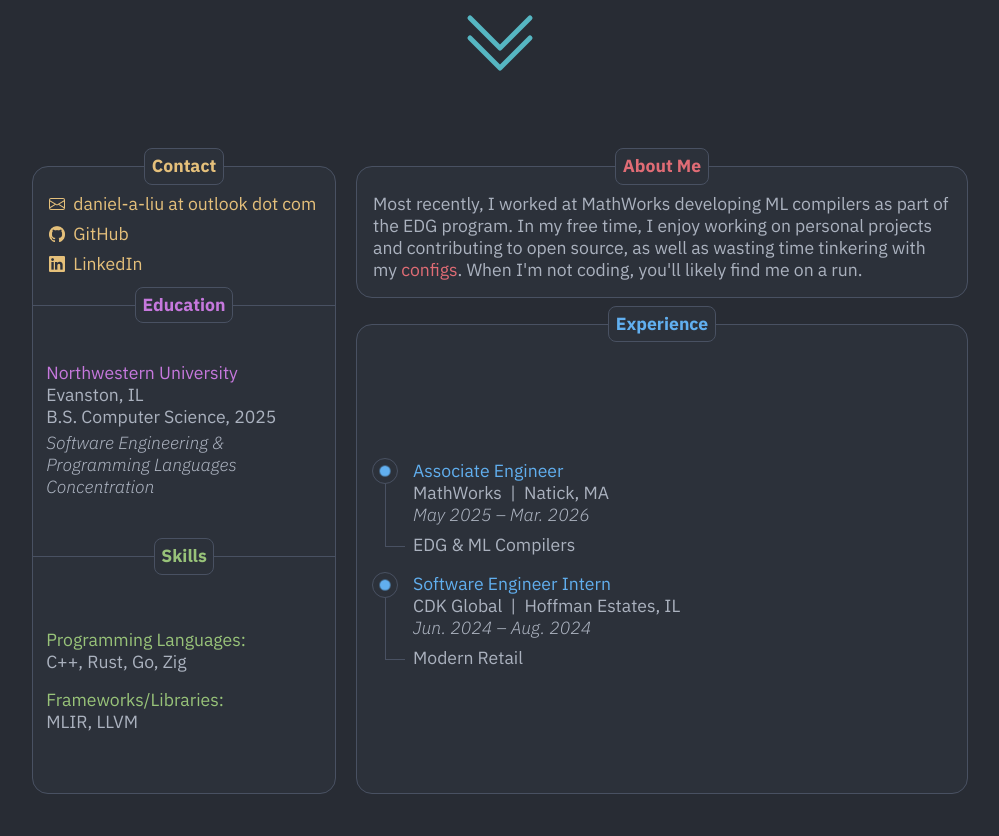
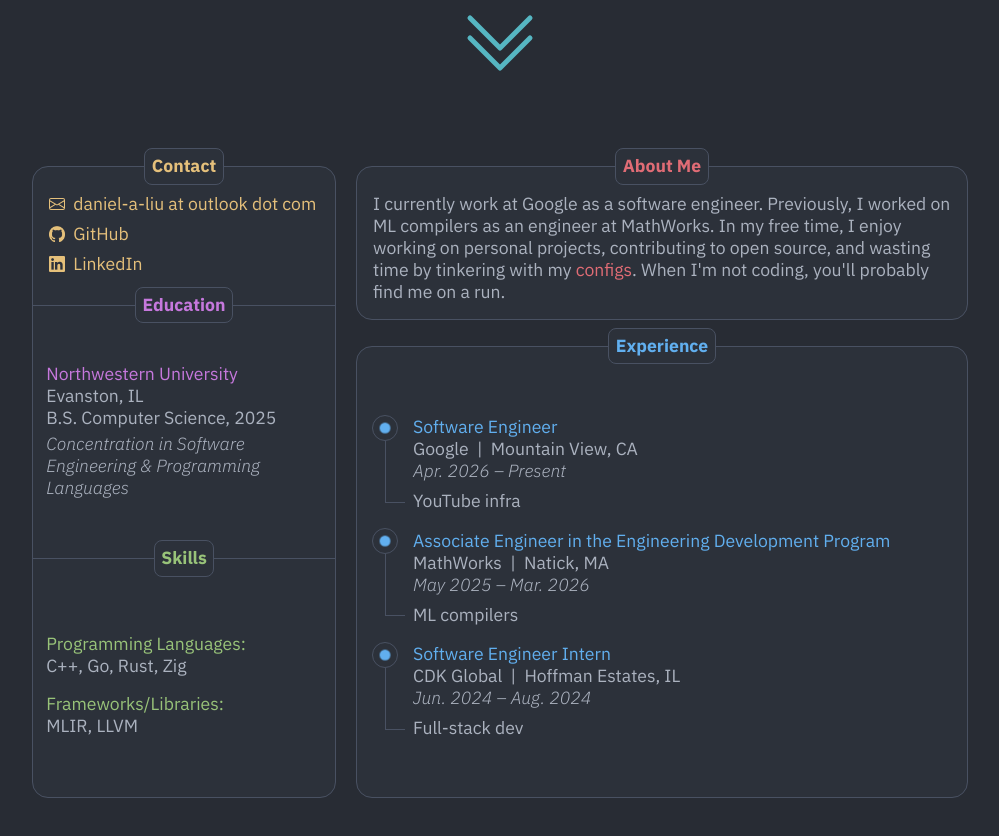
Before and after one commit to dal-liu/dal-liu.github.io, a plain HTML site: page index.html in a window 1280 px wide. Shown: the part 676-1512 px from the top of the page, without its empty margins (140-1139 px from the left). Drawn offline with Linux system fonts and the light colour scheme.

Commit message:
april update

```diff
--- a/index.html
+++ b/index.html
@@ -49,13 +49,13 @@
       <fieldset class="grid-item" id="about-me">
         <legend class="item-label" id="about-me-label">About Me</legend>
         <span>
-          Most recently, I worked at MathWorks developing ML compilers as part
-          of the EDG program. In my free time, I enjoy working on personal
-          projects and contributing to open source, as well as wasting time
-          tinkering with my
+          I currently work at Google as a software engineer. Previously, I
+          worked on ML compilers as an engineer at MathWorks. In my free time, I
+          enjoy working on personal projects, contributing to open source, and
+          wasting time by tinkering with my
           <a href="https://github.com/dal-liu/dotfiles" class="about-me-link"
             >configs</a
-          >. When I'm not coding, you'll likely find me on a run.
+          >. When I'm not coding, you'll probably find me on a run.
         </span>
       </fieldset>
 
@@ -109,7 +109,7 @@
               <span class="location">Evanston, IL</span>
               <span class="degree">B.S. Computer Science, 2025</span>
               <span class="description"
-                >Software Engineering & Programming Languages Concentration
+                >Concentration in Software Engineering & Programming Languages
               </span>
             </div>
           </div>
@@ -122,7 +122,7 @@
           <div id="skills-container">
             <span class="entry">
               <span class="category">Programming Languages:</span>
-              <span>C++, Rust, Go, Zig</span>
+              <span>C++, Go, Rust, Zig</span>
             </span>
             <span class="entry">
               <span class="category">Frameworks/Libraries:</span>
@@ -137,23 +137,6 @@
       <fieldset class="grid-item" id="experience">
         <legend class="item-label" id="experience-label">Experience</legend>
         <div id="experience-container">
-          <!-- <div class="list-item-container"> -->
-          <!--   <div class="dot-container experience-dot-container"> -->
-          <!--     <span class="dot-outline"> -->
-          <!--       <span class="dot experience-dot"></span> -->
-          <!--     </span> -->
-          <!--     <span class="dot-elbow-vertical"></span> -->
-          <!--     <span class="dot-elbow-horizontal"></span> -->
-          <!--   </div> -->
-          <!--   <div class="entry-container"> -->
-          <!--     <span class="name">Software Engineer</span> -->
-          <!--     <span class="company" -->
-          <!--       >Google&nbsp;&nbsp;|&nbsp;&nbsp;Mountain View, CA</span -->
-          <!--     > -->
-          <!--     <span class="date">Apr. 2026 &ndash; Present</span> -->
-          <!--   </div> -->
-          <!--   <div class="description">YouTube Infra</div> -->
-          <!-- </div> -->
           <div class="list-item-container">
             <div class="dot-container experience-dot-container">
               <span class="dot-outline">
@@ -163,13 +146,32 @@
               <span class="dot-elbow-horizontal"></span>
             </div>
             <div class="entry-container">
-              <span class="name">Associate Engineer</span>
+              <span class="name">Software Engineer</span>
+              <span class="company"
+                >Google&nbsp;&nbsp;|&nbsp;&nbsp;Mountain View, CA</span
+              >
+              <span class="date">Apr. 2026 &ndash; Present</span>
+            </div>
+            <div class="description">YouTube infra</div>
+          </div>
+          <div class="list-item-container">
+            <div class="dot-container experience-dot-container">
+              <span class="dot-outline">
+                <span class="dot experience-dot"></span>
+              </span>
+              <span class="dot-elbow-vertical"></span>
+              <span class="dot-elbow-horizontal"></span>
+            </div>
+            <div class="entry-container">
+              <span class="name"
+                >Associate Engineer in the Engineering Development Program</span
+              >
               <span class="company"
                 >MathWorks&nbsp;&nbsp;|&nbsp;&nbsp;Natick, MA</span
               >
               <span class="date">May 2025 &ndash; Mar. 2026</span>
             </div>
-            <span class="description">EDG & ML Compilers</span>
+            <span class="description">ML compilers</span>
           </div>
           <div class="list-item-container">
             <div class="dot-container experience-dot-container">
@@ -186,7 +188,7 @@
               >
               <span class="date">Jun. 2024 &ndash; Aug. 2024</span>
             </div>
-            <span class="description">Modern Retail</span>
+            <span class="description">Full-stack dev</span>
           </div>
         </div>
       </fieldset>
```
